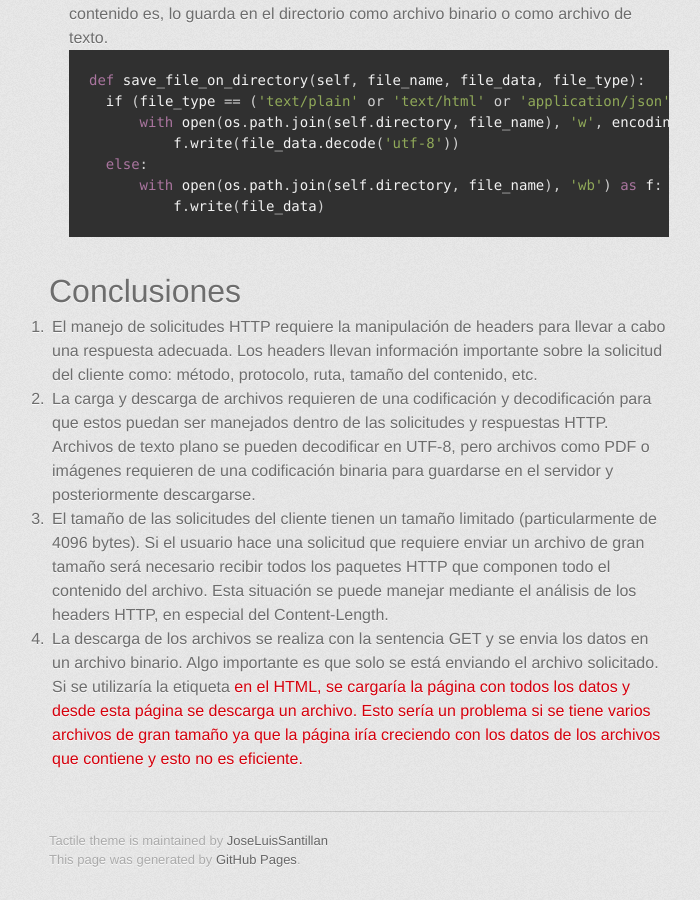
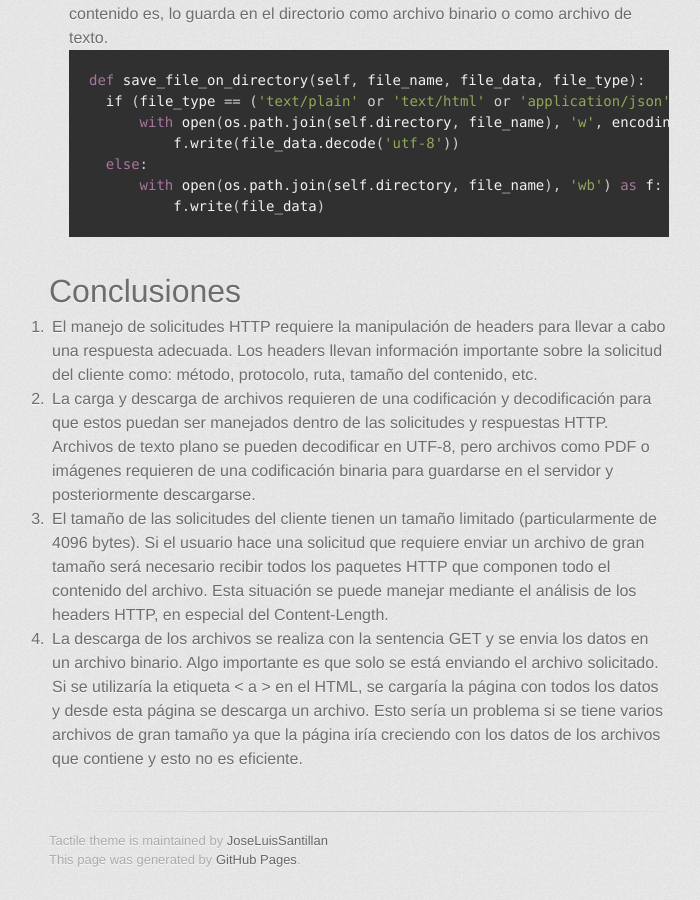
Before and after one commit to JoseLuisSantillan/proyectofinalredes.github.io, a Jekyll site: the page built from index.md, in a window 1280 px wide and 900 px high, scrolled down 8743 px. Shown: the whole window, without its empty margins (281-981 px from the left). Built offline with Jekyll 4.4.1, drawn with Linux system fonts in a browser that asks for light colours; some web fonts are replaced; our own code applies the rules of GitHub Pages for plain Markdown files.

```diff
--- a/index.md
+++ b/index.md
@@ -338,4 +338,4 @@ def save_file_on_directory(self, file_name, file_data, file_type):
 1. El manejo de solicitudes HTTP requiere la manipulación de headers para llevar a cabo una respuesta adecuada. Los headers llevan información importante sobre la solicitud del cliente como: método, protocolo, ruta, tamaño del contenido, etc.
 2. La carga y descarga de archivos requieren de una codificación y decodificación para que estos puedan ser manejados dentro de las solicitudes y respuestas HTTP. Archivos de texto plano se pueden decodificar en UTF-8, pero archivos como PDF o imágenes requieren de una codificación binaria para guardarse en el servidor y posteriormente descargarse.
 3. El tamaño de las solicitudes del cliente tienen un tamaño limitado (particularmente de 4096 bytes). Si el usuario hace una solicitud que requiere enviar un archivo de gran tamaño será necesario recibir todos los paquetes HTTP que componen todo el contenido del archivo. Esta situación se puede manejar mediante el análisis de los headers HTTP, en especial del Content-Length.
-4. La descarga de los archivos se realiza con la sentencia GET y se envia los datos en un archivo binario. Algo importante es que solo se está enviando el archivo solicitado. Si se utilizaría la etiqueta <a > en el HTML, se cargaría la página con todos los datos y desde esta página se descarga un archivo. Esto sería un problema si se tiene varios archivos de gran tamaño ya que la página iría creciendo con los datos de los archivos que contiene y esto no es eficiente.
+4. La descarga de los archivos se realiza con la sentencia GET y se envia los datos en un archivo binario. Algo importante es que solo se está enviando el archivo solicitado. Si se utilizaría la etiqueta \< a \> en el HTML, se cargaría la página con todos los datos y desde esta página se descarga un archivo. Esto sería un problema si se tiene varios archivos de gran tamaño ya que la página iría creciendo con los datos de los archivos que contiene y esto no es eficiente.
```
